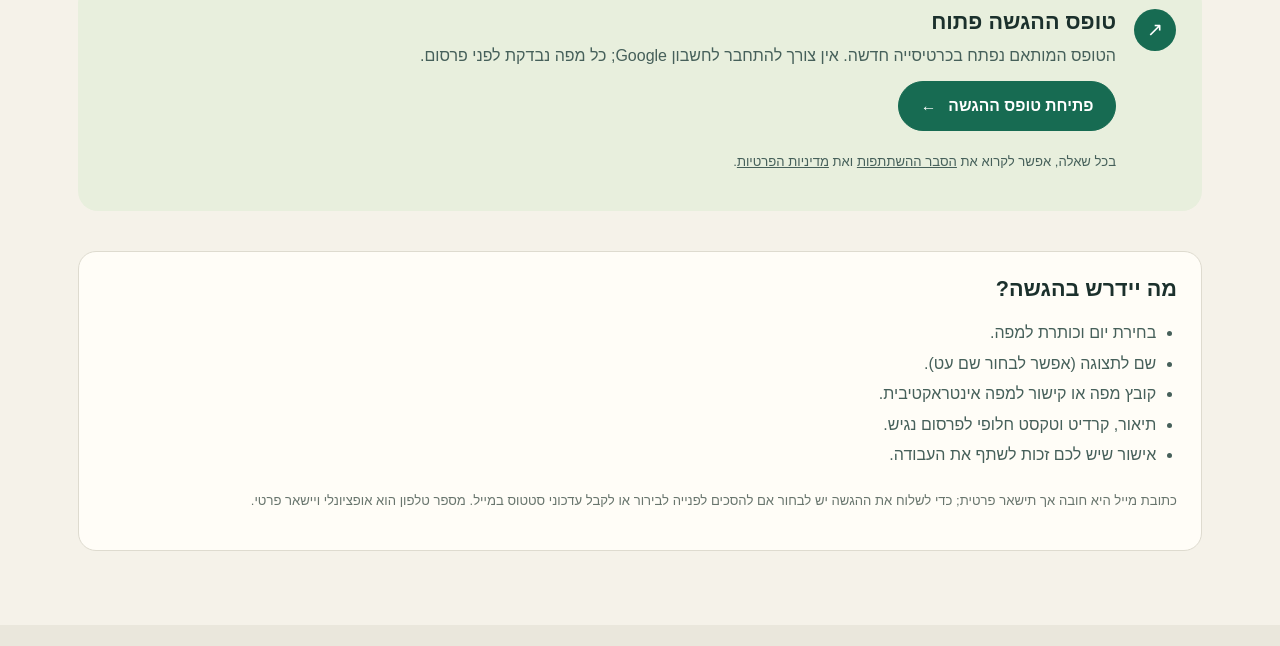
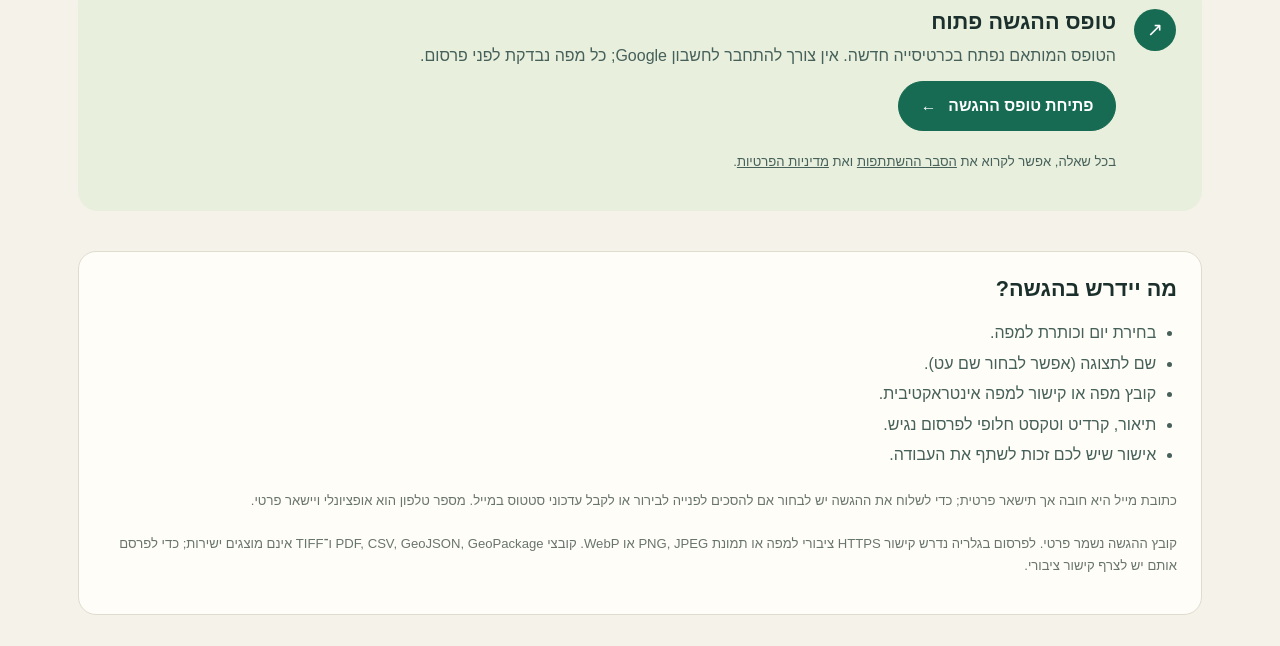
Before and after one commit to isrcartogis/30daymapchallenge_2026, a plain HTML site: page submit.html in a window 1280 px wide. Shown: the part 529-1175 px from the top of the page. Drawn offline with Linux system fonts and the light colour scheme.

Commit message:
Clarify supported public gallery previews
Co-authored-by: Copilot <223556219+Copilot@users.noreply.github.com>

```diff
--- a/submit.html
+++ b/submit.html
@@ -52,6 +52,7 @@
         <li>אישור שיש לכם זכות לשתף את העבודה.</li>
       </ul>
       <p class="small-note">כתובת מייל היא חובה אך תישאר פרטית; כדי לשלוח את ההגשה יש לבחור אם להסכים לפנייה לבירור או לקבל עדכוני סטטוס במייל. מספר טלפון הוא אופציונלי ויישאר פרטי.</p>
+      <p class="small-note">קובץ ההגשה נשמר פרטי. לפרסום בגלריה נדרש קישור HTTPS ציבורי למפה או תמונת PNG, JPEG או WebP. קובצי PDF, CSV, GeoJSON, GeoPackage ו־TIFF אינם מוצגים ישירות; כדי לפרסם אותם יש לצרף קישור ציבורי.</p>
     </section>
   </main>
   <footer class="site-footer">
```
